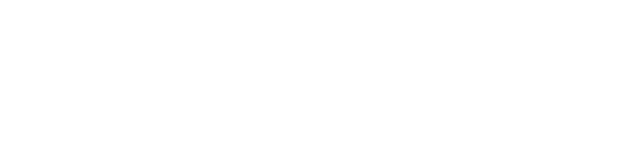
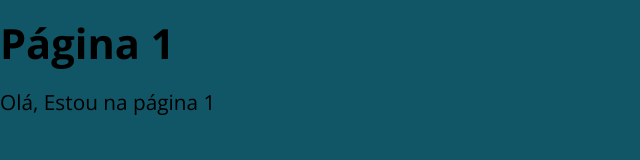
Before and after one commit to CarlosPimSilveira/exercicios_JavaScript, a plain HTML site: page Revisão/Ex050/pagina1.html in a window 1280 px wide. Shown: the whole page, without its empty margins (0-640 px from the left). Drawn offline with nearby package versions, Linux system fonts and the light colour scheme.

Commit message:
Estudos do curso

```diff
--- a/Revisão/Ex050/assets/js/main.js
+++ b/Revisão/Ex050/assets/js/main.js
@@ -0,0 +1 @@
+// XMLHttpRequest
--- a/Revisão/Ex050/pagina1.html
+++ b/Revisão/Ex050/pagina1.html
@@ -3,9 +3,11 @@
 <head>
     <meta charset="UTF-8">
     <meta name="viewport" content="width=device-width, initial-scale=1.0">
-    <title>Document</title>
+    <title>Página 1</title>
+    <link rel="stylesheet" href="./assets/css/style.css">
 </head>
 <body>
-
+    <h1>Página 1</h1>
+    <p>Olá, Estou na página 1</p>
 </body>
 </html>
```
Also changed, not shown: Revisão/Ex050/pagina2.html (+4 -2 lines).
